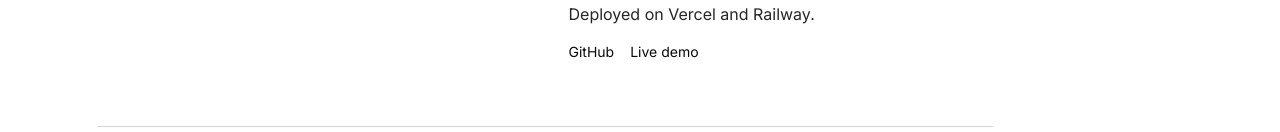
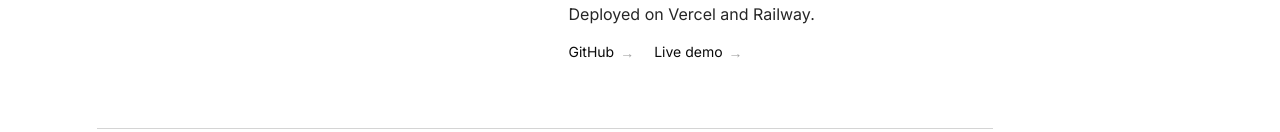
Before and after one commit to Chrisvaldar/portfolio-website, a React (Vite) app: page / in a window 1280 px wide. Both pictures are taken after a click on the button "PROJECTS". Shown: the part 491-623 px from the top of the page. Built offline with nearby package versions, Linux system fonts and the light colour scheme.

Commit message:
feat: hover animation for links

```diff
--- /dev/null
+++ b/src/components/EditorialLink.jsx
@@ -0,0 +1,18 @@
+export default function EditorialLink({ href, label, className = '' }) {
+  return (
+    <a
+      href={href}
+      className={`group inline-flex items-center gap-1.5 text-sm text-neutral-950 no-underline hover:no-underline ${className}`}
+    >
+      <span className="border-b border-transparent pb-px transition-colors duration-300 group-hover:border-neutral-950">
+        {label}
+      </span>
+      <span
+        aria-hidden="true"
+        className="text-neutral-400 transition-all duration-300 group-hover:translate-x-0.5 group-hover:text-neutral-950"
+      >
+        →
+      </span>
+    </a>
+  )
+}
--- a/src/components/ExperienceItem.jsx
+++ b/src/components/ExperienceItem.jsx
@@ -1,3 +1,5 @@
+import EditorialLink from './EditorialLink'
+
 export default function ExperienceItem({ role, org, location, dates, bullets, github }) {
   return (
     <article>
@@ -19,12 +21,11 @@ export default function ExperienceItem({ role, org, location, dates, bullets, gi
       </ul>
 
       {github ? (
-        <a
+        <EditorialLink
           href={github}
-          className="mt-4 inline-block text-sm text-neutral-950 hover:underline"
-        >
-          GitHub
-        </a>
+          label="GitHub"
+          className="mt-4 inline-flex"
+        />
       ) : null}
     </article>
   )
--- a/src/components/Hero.jsx
+++ b/src/components/Hero.jsx
@@ -1,4 +1,5 @@
 import { motion as Motion } from 'framer-motion'
+import EditorialLink from './EditorialLink'
 import { identity } from '../data/portfolio'
 import {
   flyIn,
@@ -12,9 +13,7 @@ function ContactLink({ href, label }) {
   if (!href) return null
 
   return (
-    <a href={href} className="block text-sm hover:underline">
-      {label}
-    </a>
+    <EditorialLink href={href} label={label} className="md:ml-auto" />
   )
 }
 
@@ -77,7 +76,7 @@ export default function Hero() {
           </Motion.div>
 
           <Motion.div
-            className="space-y-3 md:text-right"
+            className="flex flex-col items-start gap-3 md:items-end"
             variants={motionEnabled ? flyIn : undefined}
             transition={transition}
           >
--- a/src/components/ProjectItem.jsx
+++ b/src/components/ProjectItem.jsx
@@ -25,19 +25,13 @@ function ImagePlaceholder({ featured, image, name }) {
   )
 }
 
+import EditorialLink from './EditorialLink'
+
 function ProjectLinks({ github, liveUrl }) {
   return (
-    <div className="mt-4 flex flex-wrap gap-x-4 gap-y-1 text-sm">
-      {github ? (
-        <a href={github} className="hover:underline">
-          GitHub
-        </a>
-      ) : null}
-      {liveUrl ? (
-        <a href={liveUrl} className="hover:underline">
-          Live demo
-        </a>
-      ) : null}
+    <div className="mt-4 flex flex-wrap gap-x-5 gap-y-2 text-sm">
+      {github ? <EditorialLink href={github} label="GitHub" /> : null}
+      {liveUrl ? <EditorialLink href={liveUrl} label="Live demo" /> : null}
     </div>
   )
 }
```
